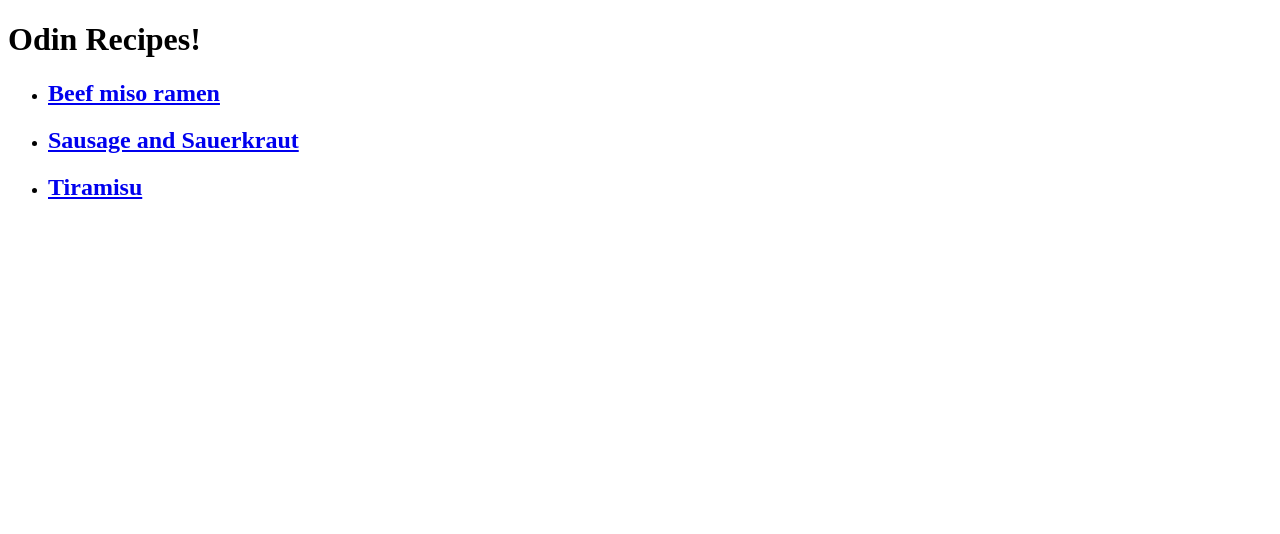
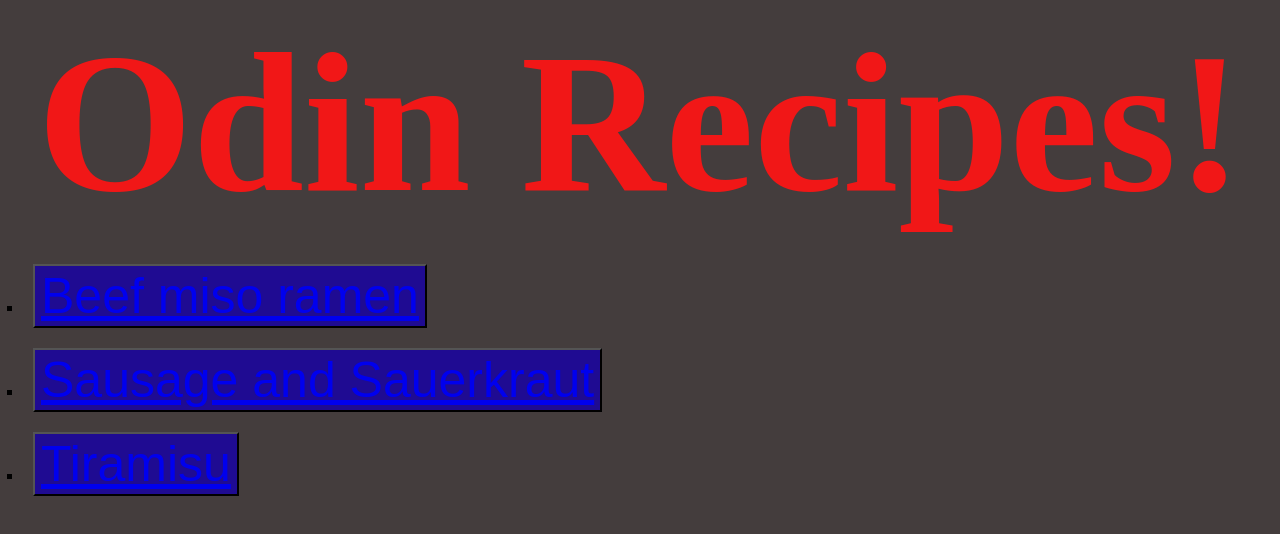
Before and after one commit to Rieru103/Recipes-website-project, a plain HTML site: page index.html in a window 1280 px wide. Drawn offline with Linux system fonts and the light colour scheme.

Commit message:
add selectors for css

```diff
--- a/index.html
+++ b/index.html
@@ -3,14 +3,15 @@
 <head>
     <meta charset="UTF-8">
     <meta name="viewport" content="width=device-width, initial-scale=1.0">
+    <link rel="stylesheet" href="style.css">
     <title>My favorites recipes</title>
 </head>
-<body>
-    <h1>Odin Recipes!</h1>
+<body class="aa">
+    <h1 class="title">Odin Recipes!</h1>
      <ul>
-     <li><h2><a href="Recipes/beef-miso-ramen.html" target="_self" rel="noopener noreferrer">Beef miso ramen</a></h2></li>
-     <li><h2><a href="Recipes/sausage-and-sauerkraut.html" target="_self" rel="noopener noreferrer">Sausage and Sauerkraut</a></h2></li>
-     <li><h2><a href="Recipes/tiramisu.html" target="_self" rel="noopener noreferrer">Tiramisu</a></h2></li>
-     </ul>
+     <li><button id="button"><a href="Recipes/beef-miso-ramen.html" target="_self" rel="noopener noreferrer">Beef miso ramen</a></li></button>
+     <li><button id="button"><a href="Recipes/sausage-and-sauerkraut.html" target="_self" rel="noopener noreferrer">Sausage and Sauerkraut</a></button></li>
+     <li><button id="button"><a href="Recipes/tiramisu.html" target="_self" rel="noopener noreferrer">Tiramisu</a></button></li>
+     </ul></div>
 </body>
 </html>
```
